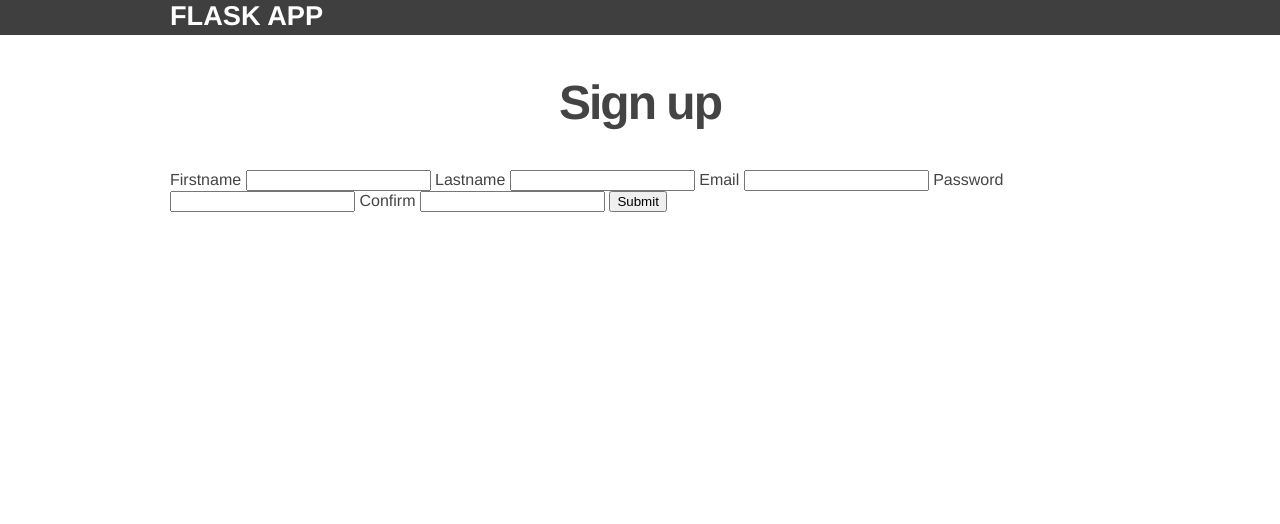
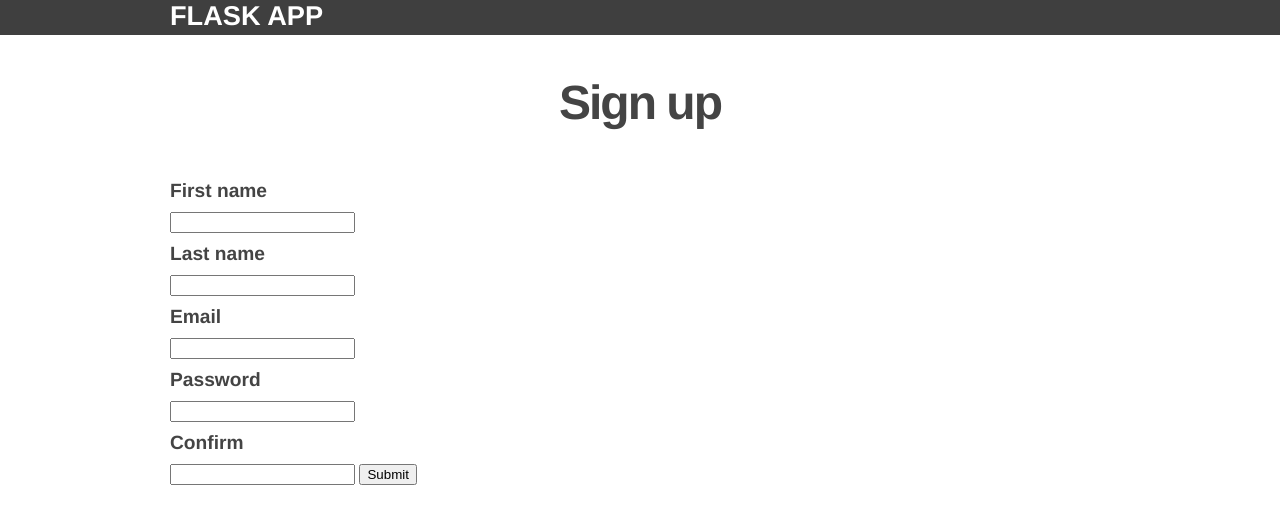
Before and after one commit to magicaljyy/flask, a Flask app: template mt/templates/signup.html in a window 1280 px wide. Shown: the top 524 px of the page. Run offline with Flask 2, Linux system fonts and the light colour scheme; the template is opened without the code that fills it, so the values that code supplies are empty, except form fields; form fields are guessed from the names that the template uses.

Commit message:
signup page worked

```diff
--- a/mt/forms.py
+++ b/mt/forms.py
@@ -1,4 +1,5 @@
-from wtforms import Form, TextField, SubmitField, validators, ValidationError, PasswordField
+from flask.ext.wtf import Form
+from wtforms import TextField, SubmitField, validators, ValidationError, PasswordField
 from models import db, User
 
 class SignupForm(Form):
--- a/mt/models.py
+++ b/mt/models.py
@@ -12,7 +12,7 @@ class User(db.Model):
     email = db.Column(db.String(255))
     pw_hash = db.Column(db.String(255))
 
-    def __init__(self, firstname, lastname, email, password):
+    def __init__(self, first_name, last_name, email, password):
         self.first_name = first_name.title()
         self.last_name = last_name.title()
         self.email = email.lower()
--- a/mt/static/css/main.css
+++ b/mt/static/css/main.css
@@ -62,3 +62,72 @@ h3 {
   letter-spacing: -1px;
   color: #999;
 }
+
+/* Contact form */
+form label {
+  font-size: 1.2em;
+  font-weight: bold;
+  display: block;
+  padding: 10px 0;
+}
+
+form input#email {
+  width: 400px;
+  background-color: #fafafa;
+  -webkit-border-radius: 3px;
+     -moz-border-radius: 3px;
+          border-radius: 3px;
+  border: 1px solid #cccccc;
+  padding: 5px;
+  font-size: 1.1em;
+}
+
+form input#submit {
+  display: block;
+  -webkit-border-radius: 3px;
+     -moz-border-radius: 3px;
+          border-radius: 3px;
+  border:1px solid #d8d8d8;
+  padding: 10px;
+  font-weight:bold;
+  text-align: center;
+  color: #000000;
+  background-color: #f4f4f4;
+  background-image: -webkit-gradient(linear, left top, left bottom, color-stop(0%, #f4f4f4), color-stop(100%, #e5e5e5));
+  background-image: -webkit-linear-gradient(top, #f4f4f4, #e5e5e5);
+  background-image: -moz-linear-gradient(top, #f4f4f4, #e5e5e5);
+  background-image: -ms-linear-gradient(top, #f4f4f4, #e5e5e5);
+  background-image: -o-linear-gradient(top, #f4f4f4, #e5e5e5);
+  background-image: linear-gradient(top, #f4f4f4, #e5e5e5);filter:progid:DXImageTransform.Microsoft.gradient(GradientType=0,startColorstr=#f4f4f4, endColorstr=#e5e5e5);
+}
+
+form input#submit:hover{
+  cursor: pointer;
+  border:1px solid #c1c1c1;
+  background-color: #dbdbdb;
+  background-image: -webkit-gradient(linear, left top, left bottom, color-stop(0%,#dbdbdb), color-stop(100%, #cccccc));
+  background-image: -webkit-linear-gradient(top, #dbdbdb, #cccccc);
+  background-image: -moz-linear-gradient(top, #dbdbdb, #cccccc);
+  background-image: -ms-linear-gradient(top, #dbdbdb, #cccccc);
+  background-image: -o-linear-gradient(top, #dbdbdb, #cccccc);
+  background-image: linear-gradient(top, #dbdbdb, #cccccc);filter:progid:DXImageTransform.Microsoft.gradient(GradientType=0,startColorstr=#dbdbdb, endColorstr=#cccccc);
+}
+
+/* Signup form */
+form input#first_name,
+form input#last_name,
+form input#password,
+form input#confirm {
+  width: 400px;
+  background-color: #fafafa;
+  -webkit-border-radius: 3px;
+     -moz-border-radius: 3px;
+          border-radius: 3px;
+  border: 1px solid #cccccc;
+  padding: 5px;
+  font-size: 1.1em;
+}
+
+form input#password {
+  margin-bottom: 10px;
+}
--- a/mt/templates/signup.html
+++ b/mt/templates/signup.html
@@ -3,11 +3,11 @@
 {% block content %}
   <h2>Sign up</h2>
 
-  {% for message in form.firstname.errors %}
+  {% for message in form.first_name.errors %}
     <div class="flash">{{ message }}</div>
   {% endfor %}
 
-  {% for message in form.lastname.errors %}
+  {% for message in form.last_name.errors %}
     <div class="flash">{{ message }}</div>
   {% endfor %}
 
@@ -19,14 +19,18 @@
     <div class="flash">{{ message }}</div>
   {% endfor %}
 
+  {% for message in form.confirm.errors %}
+    <div class="flash">{{ message }}</div>
+  {% endfor %}
+
   <form action="{{ url_for('signup') }}" method=post>
     {{ form.hidden_tag() }}
 
-    {{ form.firstname.label }}
-    {{ form.firstname }}
+    {{ form.first_name.label }}
+    {{ form.first_name }}
 
-    {{ form.lastname.label }}
-    {{ form.lastname }}
+    {{ form.last_name.label }}
+    {{ form.last_name }}
 
     {{ form.email.label }}
     {{ form.email }}
```
